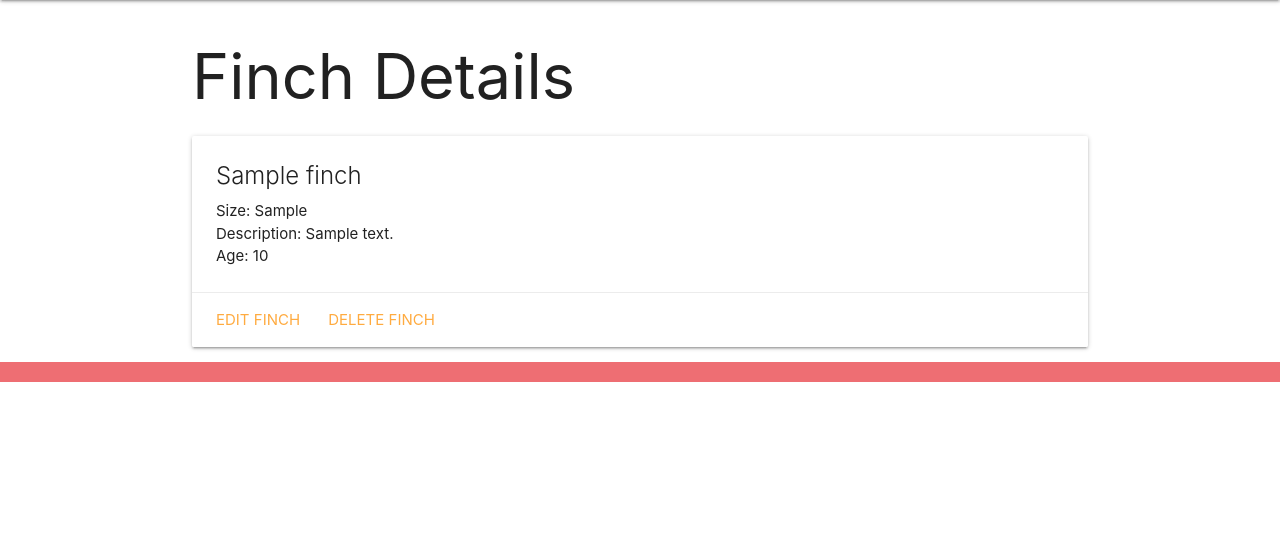
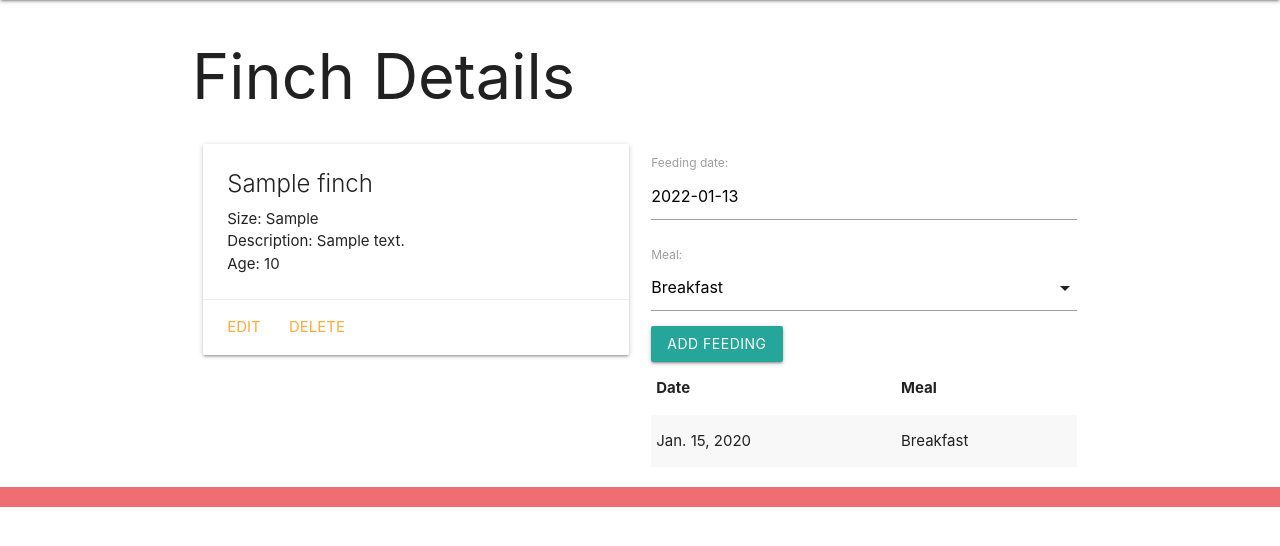
Before and after one commit to Nexusmane/FinchCollector, a Django app: page /finchs/1/ in a window 1280 px wide. Shown: the part 64-610 px from the top of the page. Run offline with Django 3.2, Linux system fonts and the light colour scheme; tables that the repository leaves empty hold one stand-in row (values such as "Sample post").

Commit message:
Add Feeding Functionality

```diff
--- a/main_app/admin.py
+++ b/main_app/admin.py
@@ -1,6 +1,7 @@
 from django.contrib import admin
-from .models import Finch
+from .models import Finch, Feeding
 
 # Register your models here.
 
 admin.site.register(Finch)
+admin.site.register(Feeding)
--- /dev/null
+++ b/main_app/form.py
@@ -0,0 +1,7 @@
+from django.forms import ModelForm
+from .models import Feeding
+
+class FeedingForm(ModelForm):
+  class Meta:
+    model = Feeding
+    fields = ['date', 'meal']
--- a/main_app/models.py
+++ b/main_app/models.py
@@ -2,6 +2,12 @@ from django.db import models
 from django.urls import reverse
 
 # Create your models here.
+
+MEALS = (
+    ('B', 'Breakfast'),
+    ('L', 'Lunch'),
+    ('D', 'Dinner')
+)
 
 class Finch(models.Model):
     name = models.CharField(max_length=100)
@@ -14,3 +20,19 @@ class Finch(models.Model):
 
     def get_absolute_url(self):
         return reverse('finchs_detail', kwargs={'finch_id': self.id})
+
+class Feeding(models.Model):
+    date = models.DateField('feeding date')
+    meal = models.CharField(
+        max_length=1,
+        choices=MEALS,
+        default=MEALS[0][0]
+    )
+
+    finch = models.ForeignKey(Finch, on_delete=models.CASCADE)
+
+    def __str__(self):
+        return f"{self.get_meal_display()} on {self.date}"
+
+    class Meta:
+        ordering = ['-date']
--- a/main_app/templates/base.html
+++ b/main_app/templates/base.html
@@ -8,6 +8,7 @@
   <meta http-equiv="X-UA-Compatible" content="ie=edge">
   <title>Finch Collector</title>
   <link rel="stylesheet" href="https://cdnjs.cloudflare.com/ajax/libs/materialize/1.0.0/css/materialize.min.css">
+  <script src="https://cdnjs.cloudflare.com/ajax/libs/materialize/1.0.0/js/materialize.min.js"></script>
 </head>
 <body>
   <header class="navbar-fixed">
--- a/main_app/templates/finchs/detail.html
+++ b/main_app/templates/finchs/detail.html
@@ -3,6 +3,8 @@
 
 <h1>Finch Details</h1>
 
+<div class="row">
+  <div class="col s6">
     <div class="card">
       <div class="card-content">
         <span class="card-title">{{ finch.name }}</span>
@@ -11,9 +13,43 @@
         <p>Age: {{ finch.age }}</p>
       </div>
       <div class="card-action">
-    <a href="{% url 'finchs_update' finch.id %}">Edit Finch</a>
-    <a href="{% url 'finchs_delete' finch.id %}">Delete Finch</a>
+        <a href="{% url 'finchs_update' finch.id %}">Edit</a>
+        <a href="{% url 'finchs_delete' finch.id %}">Delete</a>
+      </div>
+    </div>
+  </div>
+  <div class="col s6">
+    <form action="{% url 'add_feeding' finch.id %}" method="post">
+      {% csrf_token %}
+      {{ feeding_form.as_p }}
+      <input type="submit" class="btn" value="Add Feeding">
+    </form>
+    <table class="striped">
+      <thead>
+        <tr><th>Date</th><th>Meal</th></tr>
+      </thead>
+      <tbody>
+        {% for feeding in finch.feeding_set.all %}
+          <tr>
+            <td>{{feeding.date}}</td>
+            <td>{{feeding.get_meal_display}}</td>
+          </tr>
+        {% endfor %}
+      </tbody>
+    </table>
   </div>
 </div>
 
+<script>
+  const dateEl = document.getElementById('id_date');
+  M.Datepicker.init(dateEl, {
+    format: 'yyyy-mm-dd',
+    defaultDate: new Date(),
+    setDefaultDate: true,
+    autoClose: true
+  });
+
+  const selectEl = document.getElementById('id_meal');
+  M.FormSelect.init(selectEl);
+</script>
 {% endblock %}
--- a/main_app/urls.py
+++ b/main_app/urls.py
@@ -9,4 +9,5 @@ urlpatterns = [
     path('finchs/create/', views.FinchCreate.as_view(), name='finchs_create'),
     path('finchs/<int:pk>/update/', views.FinchUpdate.as_view(), name='finchs_update'),
     path('finchs/<int:pk>/delete/', views.FinchDelete.as_view(), name='finchs_delete'),
+    path('cats/<int:finch_id>/add_feeding/', views.add_feeding, name='add_feeding'),
     ]
--- a/main_app/views.py
+++ b/main_app/views.py
@@ -1,6 +1,7 @@
-from django.shortcuts import render
+from django.shortcuts import render, redirect
 from django.views.generic.edit import CreateView, UpdateView, DeleteView
 from .models import Finch
+from .form import FeedingForm
 
 
 # Create your views here.
@@ -17,7 +18,18 @@ def finchs_index(request):
 
 def finchs_detail(request, finch_id):
     finch = Finch.objects.get(id=finch_id)
-    return render(request, 'finchs/detail.html', { 'finch': finch })
+    feeding_form = FeedingForm()
+    return render(request, 'finchs/detail.html', {
+        'finch': finch, 'feeding_form': feeding_form
+    })
+
+def add_feeding(request, finch_id):
+    form = FeedingForm(request.POST)
+    if form.is_valid():
+        new_feeding = form.save(commit=False)
+        new_feeding.finch_id = finch_id
+        new_feeding.save()
+    return redirect('finchs_detail', finch_id=finch_id)
 
 class FinchCreate(CreateView):
     model = Finch
```
Also changed, not shown: main_app/migrations/0002_feeding.py (added), main_app/migrations/0003_alter_feeding_date.py (added). Lines whose indentation alone changed are shown as unchanged.
